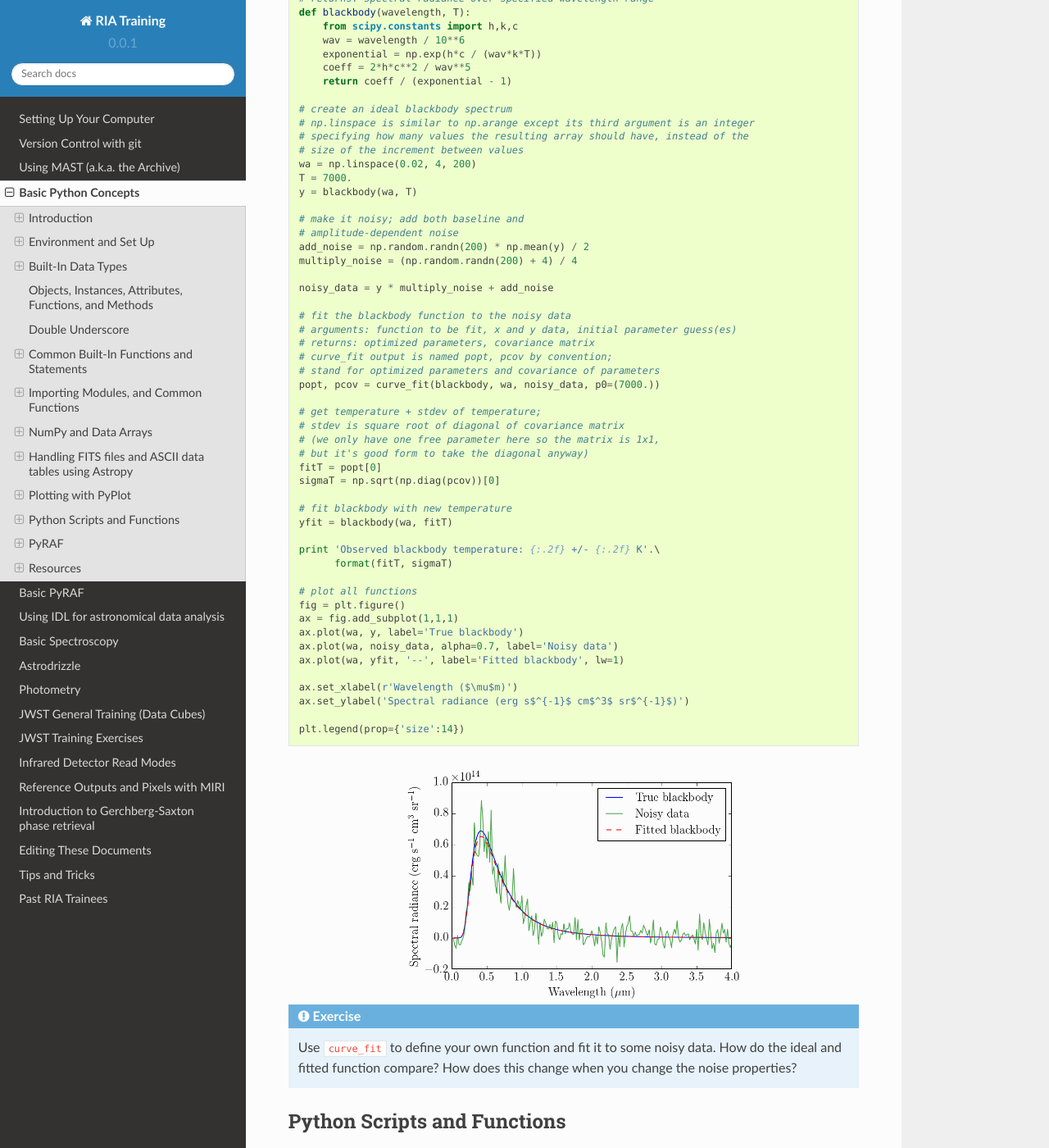
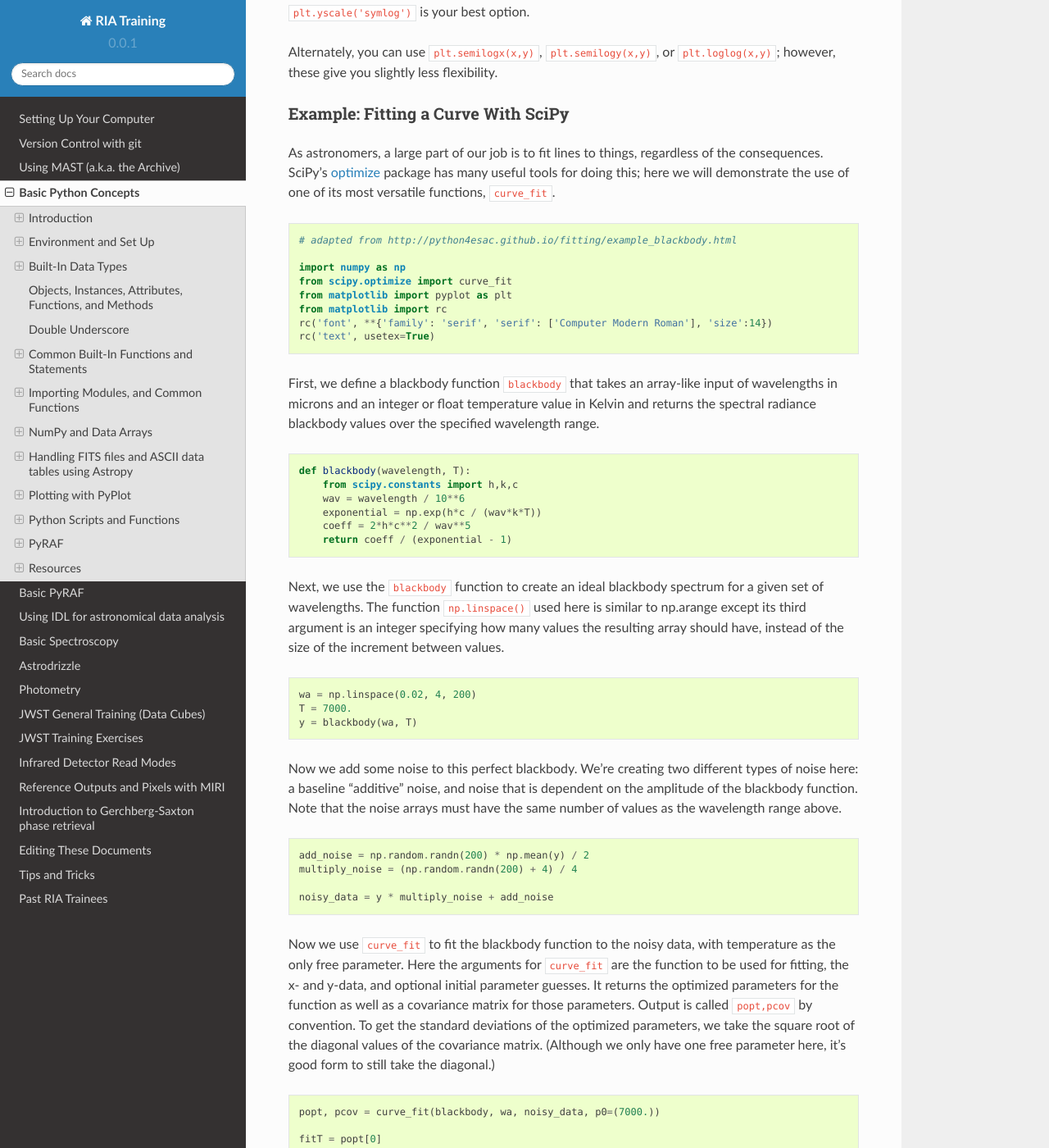
Before and after one commit to staceybright/training-library, a Sphinx documentation site: the page built from source/python.txt, in a window 1280 px wide and 1400 px high, scrolled down 48109 px. Shown: the whole window at 82% size. Built offline with Sphinx 7.4.7 and the Read the Docs theme 2.0.0, drawn with Linux system fonts in a browser that asks for light colours; some of the changed text lies outside the part shown.

Commit message:
Broke up examples with text

```diff
--- a/source/python.txt
+++ b/source/python.txt
@@ -1715,6 +1715,7 @@
 Example: Multiple Subplots and Different Plotting Functions
 -----------------------------------------------------------
 
+Here we'll be making a scatter plot, 1D and 2D histograms, and a contour plot from the same dataset.
 ::
 
    # make figure with two rows and two columns of subplots, specify size in inches
@@ -1725,9 +1726,12 @@
    data_x = np.random.randn(5000)
    data_y = np.random.randn(5000)
 
-   # scatterplot
+On the first subplot, we add a scatter plot::
+
    ax0.scatter(data_x, data_y)
    ax0.set_title('plt.scatter()')
+
+For the next two plots, we'll be making two different types of histograms::
 
    # set number of bins for histograms
    nbins = 20
@@ -1737,13 +1741,12 @@
    ax1.set_title('plt.hist()')
 
    # histogram of 2D dataset
-   # we assign hist2d output to variables for use in the contour plot
+   # we assign hist2d output to variables for use in the next plot
    H, xedges, yedges, patches = ax2.hist2d(data_x, data_y, cmap='Blues', bins=(nbins,nbins))
    ax2.set_title('plt.hist2d()')
 
-   # convert dataset to a format contourf accepts
-   # don't worry if you don't understand this;
-   # the point is matplotlib does contour plots
+For the filled contour plot, we need to convert the data to a format ``contourf`` accepts. Don't worry if you don't understand this particular bit of code; essentially what it does is get a density map from the 2D histogram output. The point is that Matplotlib can do filled contour maps.
+
    x_bin_sizes = (xedges[1:] - xedges[:-1]).reshape((1,nbins))
    y_bin_sizes = (yedges[1:] - yedges[:-1]).reshape((nbins,1))
    pdf = (H*(x_bin_sizes*y_bin_sizes))
@@ -1807,18 +1810,21 @@
    ax2.imshow(data, vmin=3, vmax=20, cmap='RdBu_r')
    ax3.imshow(data, vmin=3, vmax=20, cmap='bone')
 
-   # get rid of tick marks
+This isn't strictly necessary, but the tick marks are a distraction and take up space, so let's get rid of them::
+
    for ax in (ax1, ax2, ax3):
        ax.set_xticks([])
        ax.set_yticks([])
 
-   # add titles to subplots
+Let's give each subplot a title::
+
    ax1.set_title('Default colormap')
    ax2.set_title('Diverging colormap')
    ax3.set_title('Sequential colormap')
+
+Finally, let's tweak the spacing between subplots so that they're closer together::
+
    fig.tight_layout()
-
-   # get rid of extra spacing between subplots
    fig.subplots_adjust(hspace=0.01, wspace=0.01)
 
 .. figure:: figures/python/colormaps.png
@@ -1978,9 +1984,8 @@
    rc('font', **{'family': 'serif', 'serif': ['Computer Modern Roman'], 'size':14})
    rc('text', usetex=True)
 
-   # define the blackbody function
-   # arguments: wavelength (array-like) in microns, temp (int or float) in K
-   # returns: spectral radiance over specified wavelength range
+First, we define a blackbody function ``blackbody`` that takes an array-like input of wavelengths in microns and an integer or float temperature value in Kelvin and returns the spectral radiance blackbody values over the specified wavelength range. ::
+
    def blackbody(wavelength, T):
        from scipy.constants import h,k,c
        wav = wavelength / 10**6
@@ -1988,32 +1993,24 @@
        coeff = 2*h*c**2 / wav**5
        return coeff / (exponential - 1)
 
-   # create an ideal blackbody spectrum
-   # np.linspace is similar to np.arange except its third argument is an integer
-   # specifying how many values the resulting array should have, instead of the
-   # size of the increment between values
+Next, we use the ``blackbody`` function to create an ideal blackbody spectrum for a given set of wavelengths. The function ``np.linspace()`` used here is similar to np.arange except its third argument is an integer specifying how many values the resulting array should have, instead of the size of the increment between values. ::
+
    wa = np.linspace(0.02, 4, 200)
    T = 7000.
    y = blackbody(wa, T)
 
-   # make it noisy; add both baseline and
-   # amplitude-dependent noise
+Now we add some noise to this perfect blackbody. We're creating two different types of noise here: a baseline "additive" noise, and noise that is dependent on the amplitude of the blackbody function. Note that the noise arrays must have the same number of values as the wavelength range above. ::
+
    add_noise = np.random.randn(200) * np.mean(y) / 2
    multiply_noise = (np.random.randn(200) + 4) / 4
 
    noisy_data = y * multiply_noise + add_noise
 
-   # fit the blackbody function to the noisy data
-   # arguments: function to be fit, x and y data, initial parameter guess(es)
-   # returns: optimized parameters, covariance matrix
-   # curve_fit output is named popt, pcov by convention;
-   # stand for optimized parameters and covariance of parameters
+Now we use ``curve_fit`` to fit the blackbody function to the noisy data, with temperature as the only free parameter.
+Here the arguments for ``curve_fit`` are the function to be used for fitting, the x- and y-data, and optional initial parameter guesses. It returns the optimized parameters for the function as well as a covariance matrix for those parameters. Output is called ``popt,pcov`` by convention. To get the standard deviations of the optimized parameters, we take the square root of the diagonal values of the covariance matrix. (Although we only have one free parameter here, it's good form to still take the diagonal.) ::
+
    popt, pcov = curve_fit(blackbody, wa, noisy_data, p0=(7000.))
 
-   # get temperature + stdev of temperature;
-   # stdev is square root of diagonal of covariance matrix
-   # (we only have one free parameter here so the matrix is 1x1,
-   # but it's good form to take the diagonal anyway)
    fitT = popt[0]
    sigmaT = np.sqrt(np.diag(pcov))[0]
 
@@ -2022,6 +2019,10 @@
 
    print 'Observed blackbody temperature: {:.2f} +/- {:.2f} K'.\
          format(fitT, sigmaT)
+
+Observed blackbody temperature: 6926.61 +/- 35.57 K
+
+Now we plot the ideal blackbody, noisy data, and fitted blackbody for comparison. ::
 
    # plot all functions
    fig = plt.figure()
```
